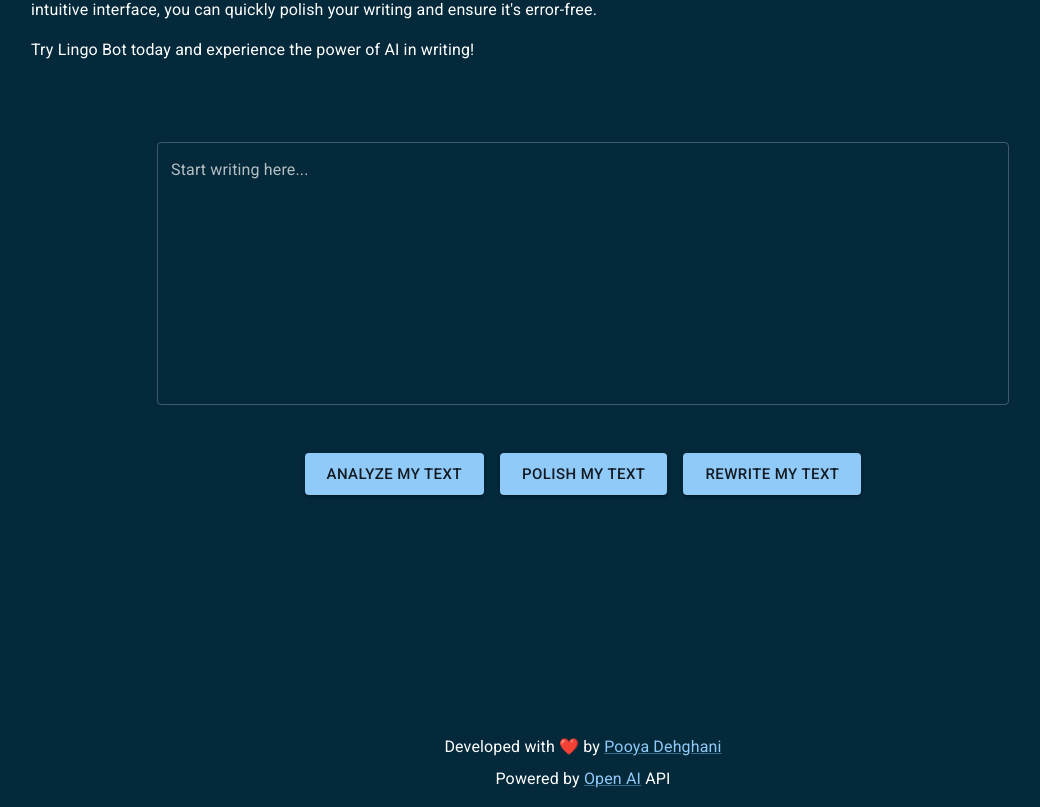
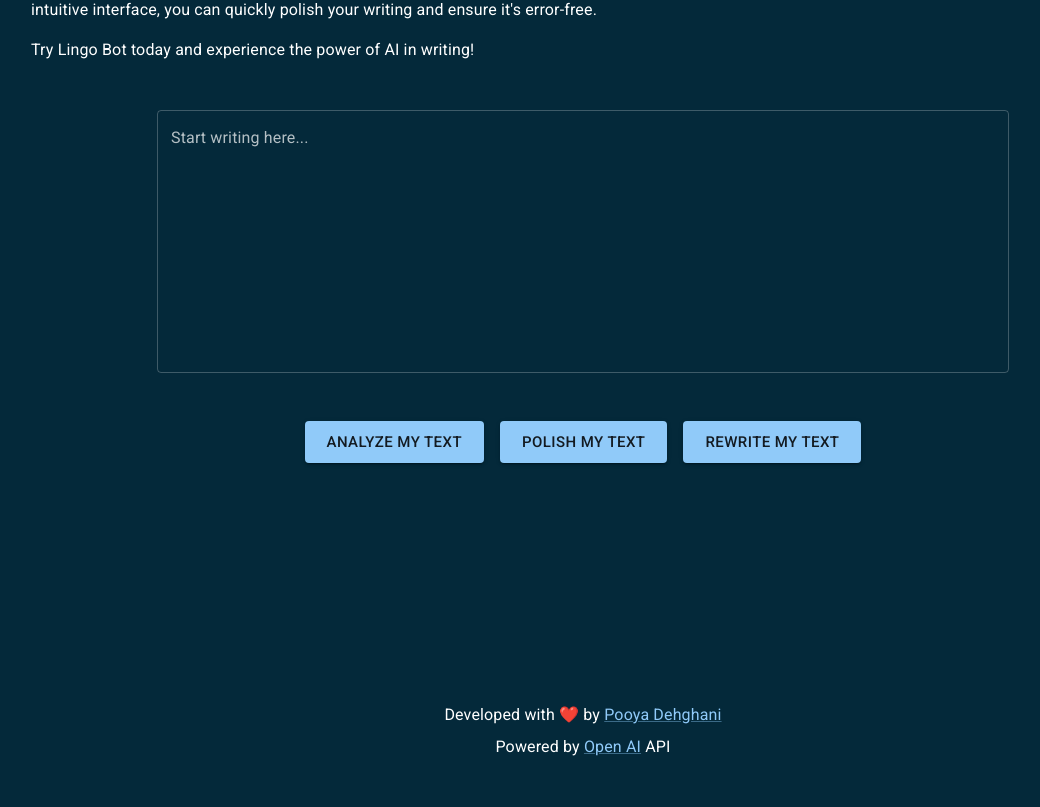
Before and after one commit to pooyadhgh/lingo-bot, a React (Vite) app: page / in a window 1280 px wide. Shown: the part 217-1024 px from the top of the page, without its empty margins (57-1097 px from the left). Built offline with nearby package versions, Linux system fonts and the light colour scheme; a web font is replaced by a local one.

Commit message:
Polish styles

```diff
--- a/src/components/Footer.jsx
+++ b/src/components/Footer.jsx
@@ -5,7 +5,7 @@ import Container from "@mui/material/Container";
 
 const Footer = () => {
   return (
-    <Container style={{ margin: "15rem auto 0", textAlign: "center" }}>
+    <Container style={{ margin: "15rem auto 2rem", textAlign: "center" }}>
       <Typography variant='body1' marginBottom={1}>
         Developed with ❤️ by{" "}
         <Link href='https://pooyadhgh.com/'>Pooya Dehghani</Link>
--- a/src/components/Hero.jsx
+++ b/src/components/Hero.jsx
@@ -4,7 +4,7 @@ import Container from "@mui/material/Container";
 
 const Hero = () => {
   return (
-    <Container style={{ margin: "5rem auto" }}>
+    <Container style={{ margin: "3rem auto" }}>
       <Typography variant='h1' fontSize={40} fontWeight={600} marginBottom={3}>
         Lingo Bot 🤖
       </Typography>
```
